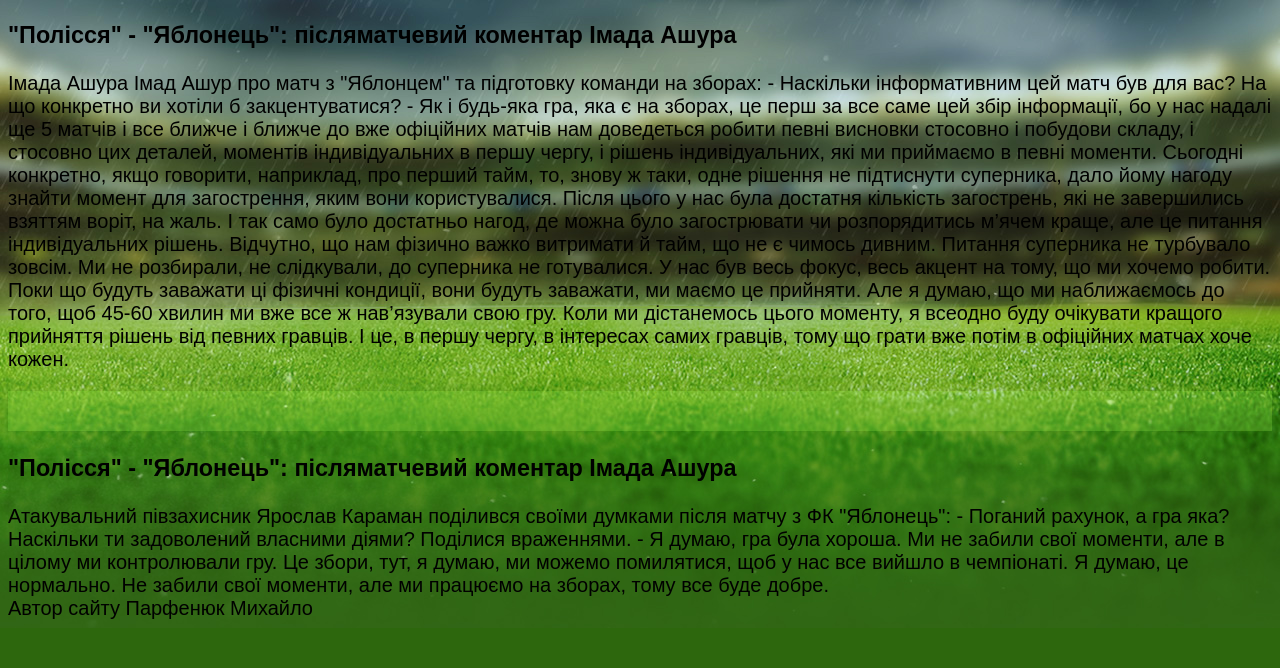
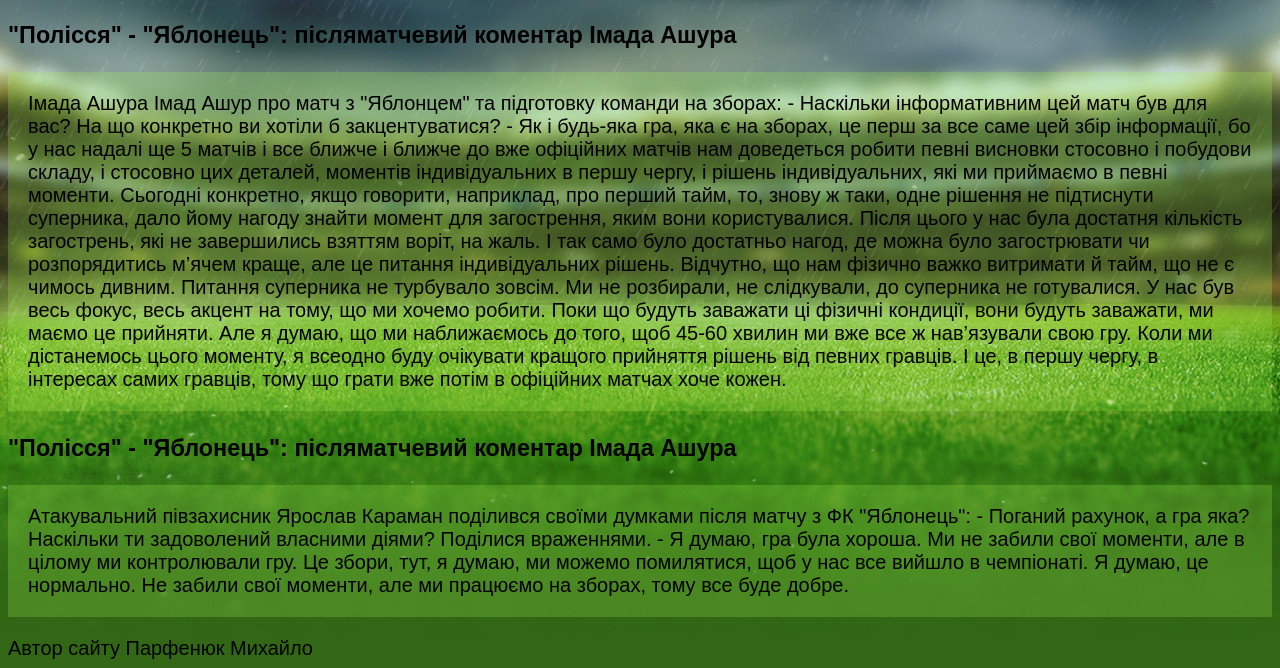
Before and after one commit to parfenyukmisha/04_fc_polissya, a plain HTML site: page index.html in a window 1280 px wide. Shown: the part 288-956 px from the top of the page. Before the commit the page ends 916 px from the top, so only its background shows below. Drawn offline with Linux system fonts and the light colour scheme.

Commit message:
виправлення помилки в форматуванні абзацу

```diff
--- a/index.html
+++ b/index.html
@@ -20,7 +20,7 @@
           <h2>Новини</h2>
           <article>
             <h3>"Полісся" - "Яблонець": післяматчевий коментар Імада Ашура </h3>
-              Імада Ашура Імад Ашур про
+              <p>Імада Ашура Імад Ашур про
               матч з "Яблонцем" та підготовку команди на зборах: - Наскільки
               інформативним цей матч був для вас? На що конкретно ви хотіли б
               закцентуватися? - Як і будь-яка гра, яка є на зборах, це перш за все саме
@@ -46,13 +46,13 @@
           </article>
           <article>
             <h3>"Полісся" - "Яблонець": післяматчевий коментар Імада Ашура </h3>
-            Атакувальний півзахисник Ярослав Караман поділився своїми думками після
+            <p>Атакувальний півзахисник Ярослав Караман поділився своїми думками після
             матчу з ФК "Яблонець": - Поганий рахунок, а гра яка? Наскільки ти
             задоволений власними діями? Поділися враженнями. - Я думаю, гра була
             хороша. Ми не забили свої моменти, але в цілому ми контролювали гру. Це
             збори, тут, я думаю, ми можемо помилятися, щоб у нас все вийшло в
             чемпіонаті. Я думаю, це нормально. Не забили свої моменти, але ми працюємо
-            на зборах, тому все буде добре.
+            на зборах, тому все буде добре.</p>
           </article>
 
 
```
